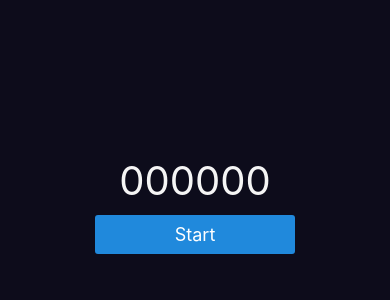
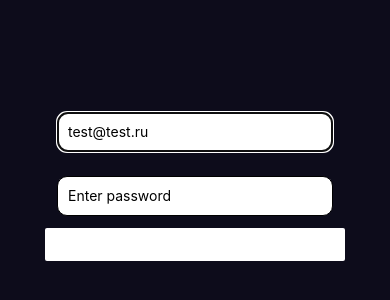
Before and after one commit to Zagorevsky/app-RN, a React Native app: screen / in a window 390 px wide. Shown: the part 242-542 px from the top of the page. Built offline with nearby package versions, Linux system fonts and the light colour scheme.

Commit message:
feat: AutoForm, useAuth

```diff
--- a/App.js
+++ b/App.js
@@ -4,6 +4,7 @@ import Timer from "./components/Timer";
 import ControlButtons from "./components/ControlButtons";
 import Popup from "./components/Popup";
 import Item from "./components/Item";
+import AuthForm from "./components/AuthForm";
 
 function App() {
   const [isActive, setIsActive] = useState(false);
@@ -54,21 +55,21 @@ function App() {
   };
 
   const handleReset = () => {
-    setOnFormRecording(true)
+    setOnFormRecording(true);
     setModalVisible(true);
     setTimeRecording(time);
-    setDataFinish(Date.now())
+    setDataFinish(Date.now());
     setIsActive(false);
     setTime(0);
   };
 
   const onDelCard = (id) => {
-    setDataCardTime(dataCardTime.filter(card => id !== card.id ))
-  }
+    setDataCardTime(dataCardTime.filter((card) => id !== card.id));
+  };
 
   return (
     <View style={styles.centeredView}>
-      <Popup
+      {/* <Popup
         modalVisible={modalVisible}
         setModalVisible={setModalVisible}
         timeRecording={timeRecording}
@@ -86,7 +87,8 @@ function App() {
         handleStart={handleStart}
         handlePauseResume={handlePauseResume}
         handleReset={handleReset}
-      />
+      /> */}
+      <AuthForm />
     </View>
   );
 }
--- /dev/null
+++ b/components/AuthForm.js
@@ -0,0 +1,56 @@
+import React, { useState } from 'react'
+import { Button, StyleSheet, Text, TextInput, View } from 'react-native'
+import { useAuth } from './utils/useAuth'
+
+const AuthForm = () => {
+	const [email, setEmail] = useState('test@test.ru')
+	const [password, setPassword] = useState('')
+
+	const { login, isLoading } = useAuth()
+
+	return (
+		<View
+			style={{
+				height: '100%',
+				justifyContent: 'center',
+				alignItems: 'center',
+			}}
+		>
+			<View style={{ width: 300 }}>
+				<TextInput
+					style={stylesCreated.input}
+					onChangeText={setEmail}
+					value={email}
+					autoFocus
+					placeholder='Enter email'
+				/>
+				<TextInput
+					style={stylesCreated.input}
+					onChangeText={setPassword}
+					value={password}
+					placeholder='Enter password'
+					secureTextEntry={true}
+				/>
+				<Button
+					onPress={async () => await login(email, password)}
+					title={isLoading ? 'Loading...' : 'Sign in'}
+					disabled={isLoading}
+					color={'#fff'}
+				/>
+			</View>
+		</View>
+	)
+}
+
+const stylesCreated = StyleSheet.create({
+	input: {
+		height: 40,
+		margin: 12,
+		borderWidth: 1,
+		padding: 10,
+		backgroundColor: '#fff',
+		borderRadius: 10,
+	},
+})
+
+export default AuthForm
--- /dev/null
+++ b/components/utils/useAuth.js
@@ -0,0 +1,74 @@
+import React, {
+  createContext,
+  useContext,
+  useEffect,
+  useMemo,
+  useState,
+} from "react";
+import { onAuthStateChanged } from "@firebase/auth";
+
+const AuthContext = createContext({});
+
+export const AuthProvider = ({ children }) => {
+  const [user, setUser] = useState(null);
+  const [isLoadingInitial, setIsLoadingInitial] = useState(true);
+  const [isLoading, setIsLoading] = useState(false);
+
+  const loginHandler = async (email, password) => {
+    setIsLoading(true);
+    try {
+      await login(email, password);
+    } catch (error) {
+      alert(error);
+    } finally {
+      setIsLoading(false);
+    }
+  };
+
+  const logoutHandler = async () => {
+    setIsLoading(true);
+    try {
+      await logout();
+    } catch (error) {
+      alert(error);
+    } finally {
+      setIsLoading(false);
+    }
+  };
+
+  useEffect(
+    () =>
+      onAuthStateChanged(auth, (user) => {
+        if (user) {
+          setUser({
+            ...user,
+            avatar: conversations.find((c) => c.userId === user.uid).image,
+          });
+        } else {
+          setUser(null);
+        }
+
+        setIsLoadingInitial(false);
+      }),
+
+    []
+  );
+
+  const values = useMemo(
+    () => ({
+      user,
+      isLoading,
+      login: loginHandler,
+      logout: logoutHandler,
+    }),
+    [user, isLoading]
+  );
+
+  return (
+    <AuthContext.Provider value={values}>
+      {!isLoadingInitial && children}
+    </AuthContext.Provider>
+  );
+};
+
+export const useAuth = () => useContext(AuthContext);
--- a/package.json
+++ b/package.json
@@ -14,7 +14,9 @@
     "@rneui/base": "^0.0.0-edge.2",
     "@rneui/themed": "^0.0.0-edge.2",
     "expo": "~45.0.0",
+    "expo-av": "~11.2.3",
     "expo-status-bar": "~1.3.0",
+    "firebase": "^9.8.4",
     "react": "17.0.2",
     "react-dom": "17.0.2",
     "react-native": "0.68.2",
@@ -22,8 +24,7 @@
     "react-native-linear-gradient": "^2.5.6",
     "react-native-vector-icons": "^9.2.0",
     "react-native-video": "^5.2.0",
-    "react-native-web": "0.17.7",
-    "expo-av": "~11.2.3"
+    "react-native-web": "0.17.7"
   },
   "devDependencies": {
     "@babel/core": "^7.12.9",
```
Also changed, not shown: 1 other file (tests, documents, lock files or other folders).
